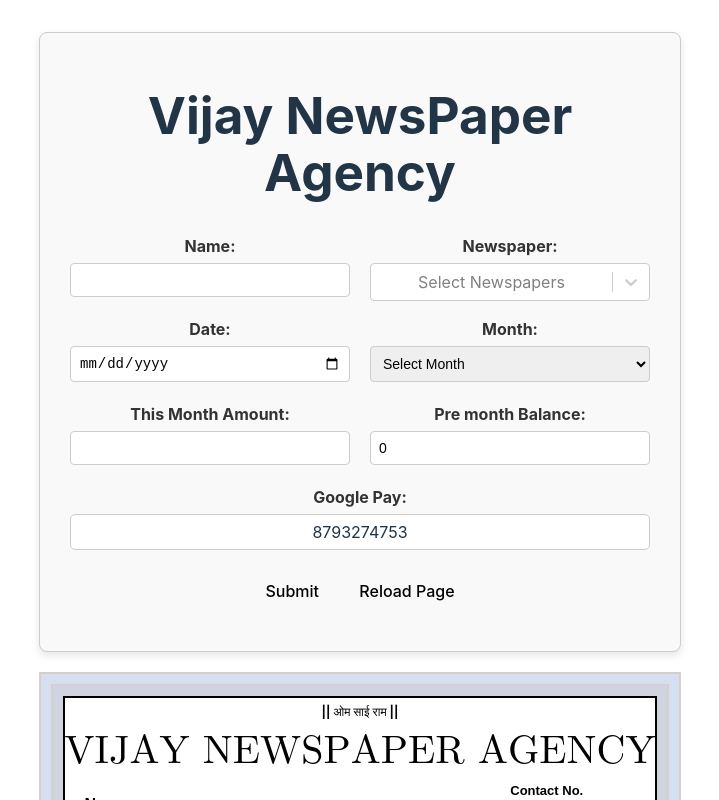
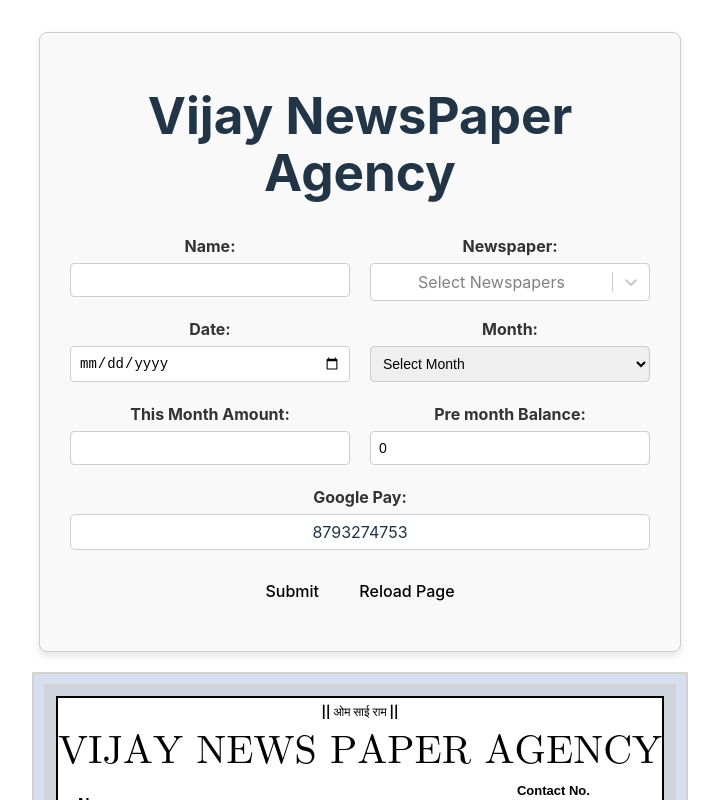
Before and after one commit to kanyabhoir/newspaper_bill, a React (Vite) app: page / in a window 1280 px wide. Shown: the top 800 px of the page, without its empty margins (280-999 px from the left). Built offline with nearby package versions, Linux system fonts and the light colour scheme.

Commit message:
small changes

```diff
--- a/src/components/BillTemplate.jsx
+++ b/src/components/BillTemplate.jsx
@@ -26,6 +26,7 @@ const newspaperOptions = [
   "F. Press",
   "Eco",
   "Magazine",
+  "Patrika",
   "महाराष्ट्र टाइम्स",
   "लोकसत्ता",
   "नवभारत टाइम्स",
--- a/src/components/GenerateImage.jsx
+++ b/src/components/GenerateImage.jsx
@@ -81,7 +81,7 @@ const GenerateImage = ({
                     textTransform: "uppercase",
                   }}
                 >
-                  Vijay NewsPaper Agency
+                  Vijay News Paper Agency
                 </span>
               </div>
               <div
```
